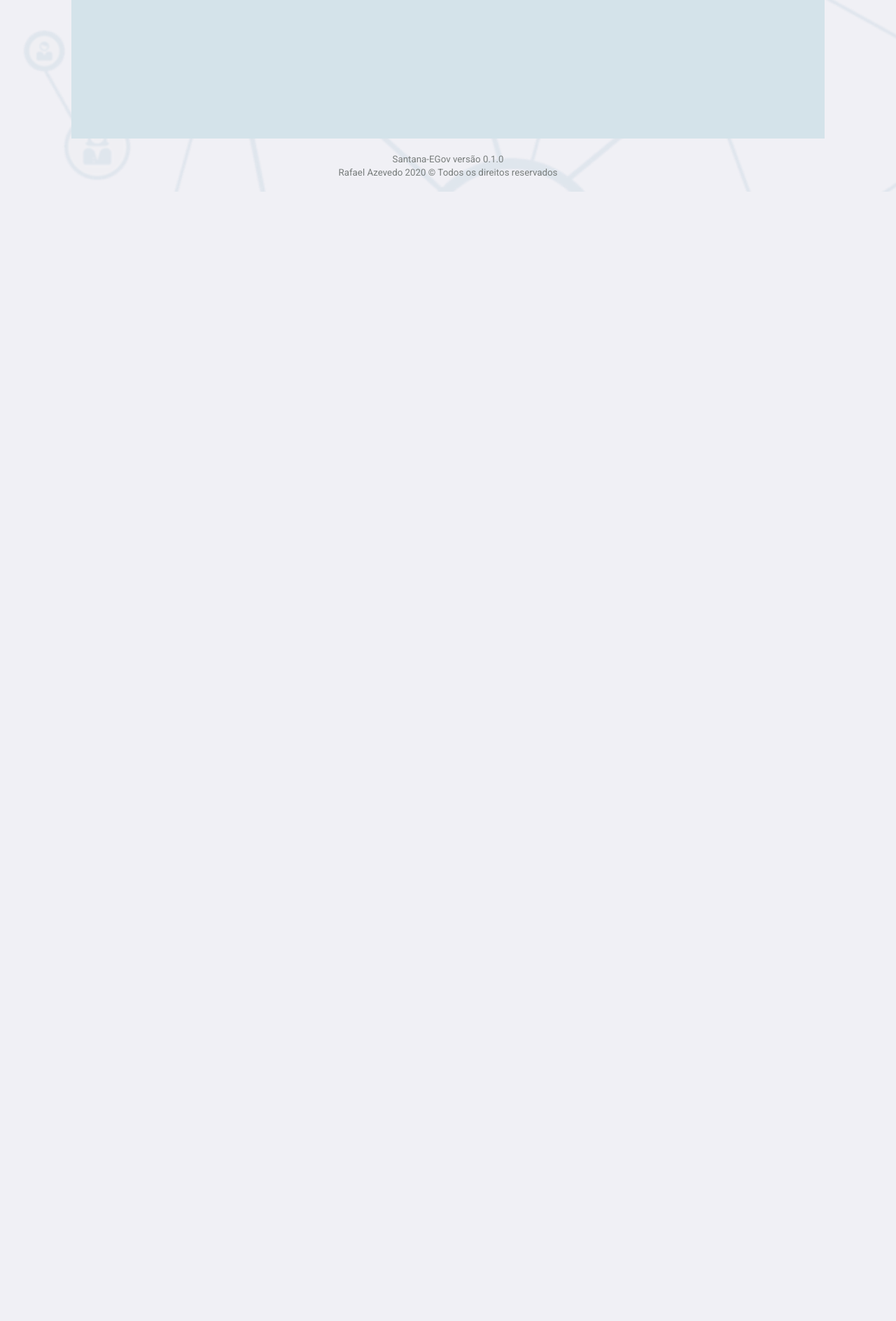
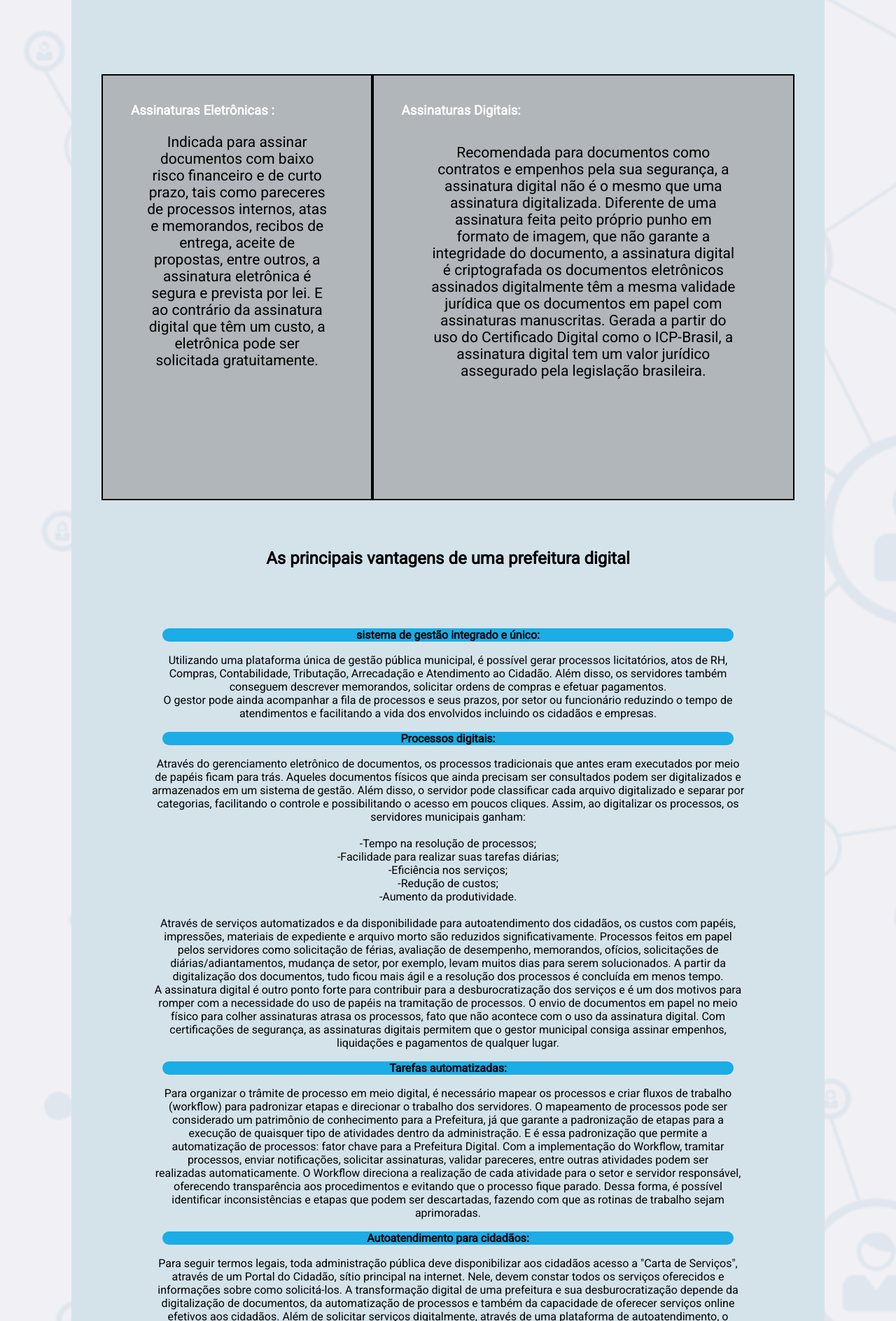
Before and after one commit to rafaazvd/santana-e-gov, a React (Create React App) app: page /assinatura in a window 1280 px wide. Shown: the part 592-2480 px from the top of the page at 70% size. Before the commit the page ends 866 px from the top, so only its background shows below. Built offline with nearby package versions, Linux system fonts and the light colour scheme.

Commit message:
featura page assinatura

```diff
--- a/public/index.html
+++ b/public/index.html
@@ -8,7 +8,7 @@
     <link href="https://fonts.googleapis.com/css2?family=Roboto+Mono&display=swap" rel="stylesheet">
     <link href="https://fonts.googleapis.com/css2?family=Rowdies:wght@700&display=swap" rel="stylesheet">
     <link href="https://fonts.googleapis.com/css2?family=Roboto&display=swap" rel="stylesheet">
-    <title>Sistema pra cadastro de eleitores</title>
+    <title>Santana E-Gov</title>
   </head>
   <body>
     <noscript>You need to enable JavaScript to run this app.</noscript>
--- a/src/pages/Assinatura/index.tsx
+++ b/src/pages/Assinatura/index.tsx
@@ -4,7 +4,7 @@ import Footer from '../../components/Footer';
 import Header from '../../components/Header';
 import Section from '../../components/Section';
 import logo1 from '../../assets/assinaturadigital1.png';
-import { Container, Img, Title } from './styles';
+import { Container, Img, Title, Content, Section1, Section2, Content2 } from './styles';
 
 const Assinatura: React.FC = () => {
     return (
@@ -15,16 +15,95 @@ const Assinatura: React.FC = () => {
             </Header>
             <Section>
                 <p>
-                    <h1>Visando o aperfeiçoamento de processos internos da Administração Pública quanto a maior disponibilidade de serviços públicos e a melhoria da qualidade de interface do Estado com o cidadão.</h1>
-                    <br/> <br/>
-	A assinatura digital tem como principal vantagem desburocratizar operações em diversas esferas como simplifica o
-    envio de documentos e a comunicação digital entre o cidadão e o poder
-    público, com a possibilidade de utilização de novos meios de assinatura
-    eletrônica, com o mesmo valor legal das tradicionais assinaturas em papel.
+                    <h1>Assinatura digital</h1>
+                    <h3>Apesar de muitos dos órgãos públicos municipais ainda funcionarem com sistemas desktop e com o uso excessivo de papéis, muitas cidades estão se adaptando a nova realidade e a quantidade de Prefeituras Digitais têm aumentado significativamente no país. Ao tramitar processos digitalmente, além de reduzir os custos com papel, a prefeitura acompanha o ritmo frenético do futuro.
+A modernização da administração pública é inevitável e deve envolver todas as áreas para que o resultado seja verdadeiramente eficaz.
+Ao utilizar assinaturas digitais e eletrônicas, a gestão está um passo a frente, mas ainda não surte um efeito transformador.
+O que realmente faz a diferença na gestão pública é integrar todas as áreas, utilizar as assinaturas digitais e eletrônicas para que todos os processos sejam tramitados digitalmente.
+O processo digital é um dos pilares de uma Prefeitura Digital.</h3>
+                    <br/> <br/></p>
+                <Content>
+                    <Section1>
+                    <h1>Assinaturas Eletrônicas :</h1>
+                    <p>
+Indicada para assinar documentos com baixo risco financeiro e de curto prazo, tais como pareceres de processos internos, atas e memorandos, recibos de entrega, aceite de propostas, entre outros, a assinatura eletrônica é segura e prevista por lei. E ao contrário da assinatura digital que têm um custo, a eletrônica pode ser solicitada gratuitamente.
+</p></Section1>
+                    <Section2>
+        <h1>Assinaturas Digitais:</h1>  <p>
+
+Recomendada para documentos como contratos e empenhos pela sua segurança, a assinatura digital não é o mesmo que uma assinatura digitalizada.
+
+Diferente de uma assinatura feita peito próprio punho em formato de imagem, que não garante a integridade do documento, a assinatura digital é criptografada os documentos eletrônicos assinados digitalmente têm a mesma validade jurídica que os documentos em papel com assinaturas manuscritas. Gerada a partir do uso do Certificado Digital como o ICP-Brasil, a assinatura digital tem um valor jurídico assegurado pela legislação brasileira.
+
+                </p>
+                <br/> <br/> <br/> <br/> <br/></Section2>
+                </Content>
+                <Content2>
+                <h1>As principais vantagens de uma prefeitura digital</h1>
+                <p>
+                <h4>sistema de gestão integrado e único:</h4> Utilizando uma plataforma única de gestão pública municipal, é possível gerar processos licitatórios, atos de RH, Compras, Contabilidade, Tributação, Arrecadação e Atendimento ao Cidadão.
+Além disso, os servidores também conseguem descrever memorandos, solicitar ordens de compras e efetuar pagamentos.<br /> O gestor pode ainda acompanhar a fila de processos e seus prazos, por setor ou funcionário reduzindo o tempo de atendimentos e facilitando a vida dos envolvidos incluindo os cidadãos e empresas.
 
 
+
+<h4>Processos digitais:</h4> Através do gerenciamento eletrônico de documentos, os processos tradicionais que antes eram executados por meio de papéis ficam para trás. Aqueles documentos físicos que ainda precisam ser consultados podem ser digitalizados e armazenados em um sistema de gestão. Além disso, o servidor pode classificar cada arquivo digitalizado e separar por categorias, facilitando o controle e possibilitando o acesso em poucos cliques.
+
+Assim, ao digitalizar os processos, os servidores municipais ganham:
+      <br/><br/>
+      -Tempo na resolução de processos;<br/>
+      -Facilidade para realizar suas tarefas diárias;<br/>
+      -Eficiência nos serviços;<br/>
+      -Redução de custos;<br/>
+      -Aumento da produtividade.<br/><br/>
+
+Através de serviços automatizados e da disponibilidade para autoatendimento dos cidadãos,
+os custos com papéis, impressões, materiais de expediente e arquivo morto são reduzidos significativamente.
+
+Processos feitos em papel pelos servidores como solicitação de férias, avaliação de desempenho,
+ memorandos, ofícios, solicitações de diárias/adiantamentos, mudança de setor, por exemplo, levam muitos dias para serem solucionados.
+
+A partir da digitalização dos documentos, tudo ficou mais ágil e a resolução dos processos é concluída em menos tempo.
+
+A assinatura digital é outro ponto forte para contribuir para a desburocratização dos serviços e é um dos motivos para
+ romper com a necessidade do uso de papéis na tramitação de processos.
+
+O envio de documentos em papel no meio físico para colher assinaturas atrasa os processos, fato que não acontece com
+o uso da assinatura digital.
+
+Com certificações de segurança, as assinaturas digitais permitem que o gestor municipal consiga assinar empenhos,
+ liquidações e pagamentos de qualquer lugar.
+ <h4>Tarefas automatizadas:</h4>
+ Para organizar o trâmite de processo em meio digital, é necessário mapear os processos e criar fluxos de trabalho (workflow) para padronizar etapas e direcionar o trabalho dos servidores.
+
+O mapeamento de processos pode ser considerado um patrimônio de conhecimento para a Prefeitura, já que garante a padronização de etapas para a execução de quaisquer tipo de atividades dentro da administração.
+
+E é essa padronização que permite a automatização de processos: fator chave para a Prefeitura Digital.
+
+Com a implementação do Workflow, tramitar processos, enviar notificações, solicitar assinaturas, validar pareceres, entre outras atividades podem ser realizadas automaticamente.
+
+O Workflow direciona a realização de cada atividade para o setor e servidor responsável, oferecendo transparência aos procedimentos e evitando que o processo fique parado.
+
+Dessa forma, é possível identificar inconsistências e etapas que podem ser descartadas, fazendo com que as rotinas de trabalho sejam aprimoradas.
+<h4>Autoatendimento para cidadãos: </h4>Para seguir termos legais, toda administração pública deve disponibilizar aos cidadãos acesso a "Carta de Serviços", através de um Portal do Cidadão, sítio principal na internet.
+
+Nele, devem constar todos os serviços oferecidos e informações sobre como solicitá-los.
+
+
+A transformação digital de uma prefeitura e sua desburocratização depende da digitalização de documentos, da automatização de processos e também da capacidade de oferecer serviços online efetivos aos cidadãos.
+
+
+
+Além de solicitar serviços digitalmente, através de uma plataforma de autoatendimento, o cidadão precisa acompanhar o andamento dos seus processos e interagir, anexando documentos faltantes.
+
+O autoatendimento online elimina a necessidade de deslocamento do cidadão até a prefeitura, trazendo economia de tempo e de gastos com transporte.
+
+Essa possibilidade já é oferecida por empresas como agências bancárias, que disponibilizam aplicativos para o autoatendimento de seus clientes.
+
+As solicitações, ouvidoria e protocolos devem ser digitais, para que tudo permaneça registrado no sistema, gerando transparência e agilidade no processo.
+
+Os profissionais de imobiliárias, tabelionatos, escritórios de engenharia e de arquitetura podem solicitar online licenças ou certidões negativas de débito.
                 </p>
-                <br/> <br/> <br/> <br/> <br/>
+                </Content2>
             </Section>
             <br />
             <Footer />
--- a/src/pages/Assinatura/styles.ts
+++ b/src/pages/Assinatura/styles.ts
@@ -6,9 +6,43 @@ export const Container = styled.div`
         background-color: #D4E3EA;
 
         p {
-            text-align: unset;
+            text-align: center;
             padding: 7%;
+            h1 {
+                text-align: center;
+                margin-bottom: 3%;
+                margin-top: 1%;
+            }
+            h3 {
+                text-align: center;
+                color: #425157;
+            }
         }
+    }
+`;
+
+export const Content = styled.div`
+    display: flex;
+    section {
+    background-color: #9999;
+    border: solid 2px;
+    h1 {
+        color: #ffff;
+    }
+    p {
+        font-size: 21px;
+    }
+    }
+`;
+export const Content2 = styled.div`
+    h1 {
+        text-align: center;
+        margin-top: 7%;
+    }
+    h4 {
+        margin: 2%;
+        background-color: #1CACE6;
+        border-radius: 13px;
     }
 `;
 
@@ -19,3 +53,10 @@ export const Img = styled.img`
 export const Title = styled.h1`
     color: #F1F5F7;
 `;
+export const Section1 = styled.section`
+
+`;
+export const Section2 = styled.section`
+    background-color: #9999;
+
+`;
```
Also changed, not shown: 1 other file (tests, documents, lock files or other folders).
